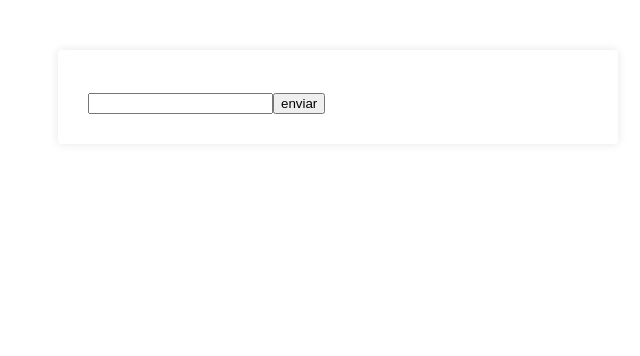
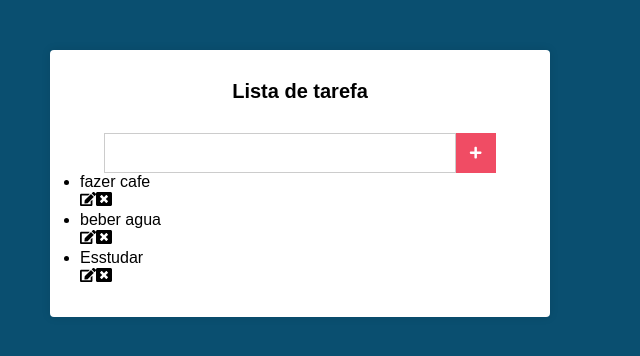
Before and after one commit to tarcisioemanoel15/ListaTarefasReact, a React (Create React App) app: page / in a window 1280 px wide. Shown: the top 356 px of the page, without its empty margins (0-640 px from the left). Built offline with nearby package versions, Linux system fonts and the light colour scheme; the HTML template or start-up script is replaced by a standard one.

Commit message:
estilizando

```diff
--- a/package.json
+++ b/package.json
@@ -8,6 +8,7 @@
     "@testing-library/user-event": "^13.5.0",
     "react": "^17.0.2",
     "react-dom": "^17.0.2",
+    "react-icons": "^4.3.1",
     "react-scripts": "5.0.0",
     "web-vitals": "^2.1.3"
   },
--- a/src/App.css
+++ b/src/App.css
@@ -0,0 +1,15 @@
+*{
+  margin: 0;
+  padding: 0;
+  outline: 0;
+  box-sizing: border-box;
+}
+
+body {
+  font-family: sans-serif;
+  background: #0a4f70;
+}
+
+button {
+  cursor: pointer;
+}
--- a/src/components/Main.css
+++ b/src/components/Main.css
@@ -11,3 +11,29 @@
   font-size: 20px;
   text-align: center;
 }
+
+.form{
+  margin-top: 30px;
+  display: flex;
+  align-items: center;
+  justify-content: center;
+}
+
+.form input[type="text"] {
+height: 40px;
+padding: 0 20px;
+font-size: 20px;
+border: 1px solid #ccc;
+min-width: 80%;
+}
+
+.form button[type="submit"] {
+ border: none;
+ height: 40px;
+ width: 40px;
+ background: #f04c64;
+ color: #fff;
+ display: flex;
+ align-items: center;
+ justify-content: center;
+}
--- a/src/components/Main.js
+++ b/src/components/Main.js
@@ -1,9 +1,16 @@
 import React, { Component } from 'react';
+// Form
+import { FaEdit, FaPlus, FaWindowClose } from 'react-icons/fa';
 import './Main.css';
 
 export default class Main extends Component {
   state = {
     novaTarefa: '',
+    tarefas: [
+      'fazer cafe',
+      'beber agua',
+      'Esstudar',
+    ],
   };
 
   handleChange = (e) => {
@@ -13,19 +20,36 @@ export default class Main extends Component {
   };
 
   render() {
-    const { novaTarefa } = this.state;
+    const { novaTarefa, tarefas } = this.state;
 
     return (
       <div className="main">
         <h1>
-          { novaTarefa }
+          Lista de tarefa
 
         </h1>
 
-        <form action="#">
-          <input onChange={this.handleChange} type="text" />
-          <button type="submit">enviar</button>
+        <form action="#" className="form">
+          <input
+            onChange={this.handleChange}
+            type="text"
+            value={novaTarefa}
+          />
+          <button type="submit">
+            <FaPlus />
+          </button>
         </form>
+        <ul className="tarefas">
+          {tarefas.map((tarefa) => (
+            <li key={tarefa}>
+              {tarefa}
+              <div>
+                <FaEdit />
+                <FaWindowClose />
+              </div>
+            </li>
+          ))}
+        </ul>
       </div>
     );
   }
```
Also changed, not shown: 1 other file (tests, documents, lock files or other folders).
